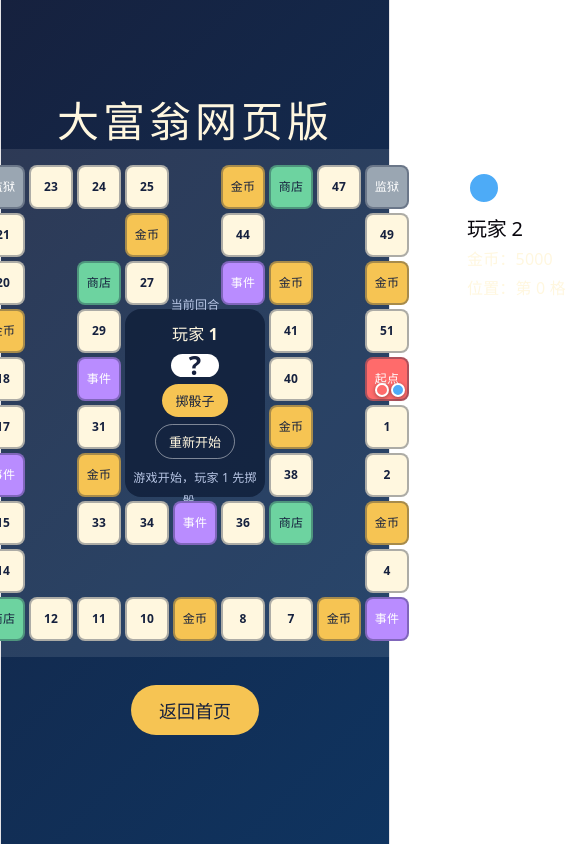
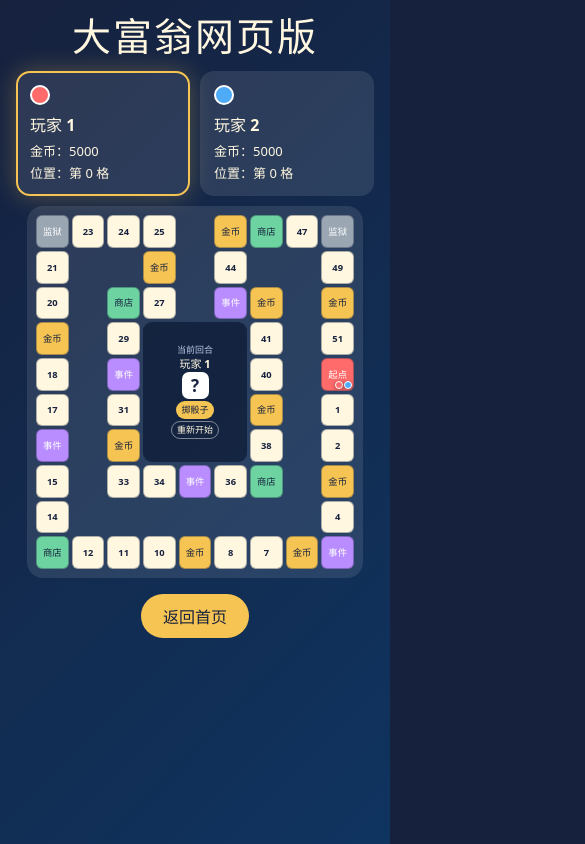
Before and after one commit to steeeeeeveee/monopoly-web-remake, a React (Vite) app in the folder web-remake/: page / in a window 390 px wide. Both pictures are taken after a click on the button "开始游戏". Shown: the top 844 px of the page, 585 px wide, since content can reach past the window. Built offline with nearby package versions, Linux system fonts and the light colour scheme.

Commit message:
style: add responsive desktop and mobile layout

```diff
--- a/web-remake/src/App.css
+++ b/web-remake/src/App.css
@@ -3,14 +3,15 @@
 }
 
 main {
+  width: 100%;
   min-height: 100vh;
-  box-sizing: border-box;
+  padding: 24px;
   display: flex;
   flex-direction: column;
   align-items: center;
   justify-content: center;
   gap: 16px;
-  padding: 24px;
+  overflow-x: hidden;
   background: linear-gradient(135deg, #16213e, #0f3460);
   color: #fff7df;
   text-align: center;
@@ -20,13 +21,14 @@ h1 {
   margin: 0;
   color: #fff7df;
   font-size: clamp(42px, 7vw, 80px);
+  line-height: 1.05;
   letter-spacing: 4px;
 }
 
 p {
   margin: 0;
+  color: #b9c7e6;
   font-size: 20px;
-  color: #b9c7e6;
 }
 
 button {
@@ -39,6 +41,9 @@ button {
   font-size: 18px;
   font-weight: 700;
   cursor: pointer;
+  transition:
+    background 150ms ease,
+    transform 150ms ease;
 }
 
 button:hover {
@@ -51,25 +56,49 @@ button:focus-visible {
   outline-offset: 4px;
 }
 
+button:disabled {
+  cursor: not-allowed;
+  opacity: 0.55;
+  transform: none;
+}
+
+.game-layout {
+  max-width: 100%;
+  display: grid;
+  grid-template-columns:
+    minmax(150px, 170px)
+    auto
+    minmax(150px, 170px);
+  align-items: start;
+  gap: 20px;
+}
+
 .board {
+  --tile-size: 44px;
+  --tile-gap: 4px;
+
   display: grid;
-  grid-template-columns: repeat(9, 44px);
-  grid-template-rows: repeat(10, 44px);
-  gap: 4px;
+  grid-template-columns: repeat(9, var(--tile-size));
+  grid-template-rows: repeat(10, var(--tile-size));
+  gap: var(--tile-gap);
   padding: 16px;
   border-radius: 20px;
   background: rgb(255 255 255 / 10%);
 }
 
 .tile {
+  position: relative;
   display: grid;
   place-items: center;
+  min-width: 0;
+  overflow: hidden;
   border: 2px solid rgb(22 33 62 / 35%);
   border-radius: 8px;
   background: #fff7df;
   color: #16213e;
   font-size: 12px;
   font-weight: 700;
+  line-height: 1;
 }
 
 .tile--start {
@@ -94,14 +123,9 @@ button:focus-visible {
   background: #b98cff;
   color: white;
 }
-.game-layout {
-  display: grid;
-  grid-template-columns: 170px auto 170px;
-  align-items: start;
-  gap: 20px;
-}
 
 .player-panel {
+  min-width: 0;
   padding: 20px;
   border: 2px solid transparent;
   border-radius: 18px;
@@ -133,8 +157,8 @@ button:focus-visible {
   font-size: 16px;
 }
 
-.tile {
-  position: relative;
+.player-panel p + p {
+  margin-top: 6px;
 }
 
 .pieces {
@@ -156,12 +180,14 @@ button:focus-visible {
 .game-controls {
   grid-column: 4 / 7;
   grid-row: 4 / 8;
+  min-width: 0;
   display: flex;
   flex-direction: column;
   align-items: center;
   justify-content: center;
   gap: 7px;
   padding: 8px;
+  overflow: hidden;
   border-radius: 16px;
   background: rgb(13 27 54 / 75%);
   color: #fff7df;
@@ -179,10 +205,10 @@ button:focus-visible {
 }
 
 .dice {
+  width: 48px;
+  height: 48px;
   display: grid;
   place-items: center;
-  width: 48px;
-  height: 48px;
   border-radius: 12px;
   background: white;
   color: #16213e;
@@ -196,18 +222,151 @@ button:focus-visible {
   font-size: 13px;
 }
 
-.game-controls button:disabled {
-  cursor: not-allowed;
-  opacity: 0.55;
-  transform: none;
-}
-
 .secondary-button {
   border: 1px solid rgb(255 255 255 / 45%);
   background: transparent;
   color: #fff7df;
 }
 
-.player-panel p + p {
-  margin-top: 6px;
+@media (max-width: 900px) {
+  main {
+    justify-content: flex-start;
+    gap: 14px;
+    padding: 16px;
+  }
+
+  h1 {
+    font-size: clamp(34px, 10vw, 54px);
+    letter-spacing: 2px;
+  }
+
+  main > p {
+    font-size: 16px;
+  }
+
+  .game-layout {
+    width: min(100%, 520px);
+    grid-template-columns:
+      minmax(0, 1fr)
+      minmax(0, 1fr);
+    gap: 10px;
+  }
+
+  .game-layout > .player-panel:first-child {
+    grid-column: 1;
+    grid-row: 1;
+  }
+
+  .game-layout > .board {
+    grid-column: 1 / -1;
+    grid-row: 2;
+    justify-self: center;
+  }
+
+  .game-layout > .player-panel:last-child {
+    grid-column: 2;
+    grid-row: 1;
+  }
+
+  .player-panel {
+    padding: 12px;
+    border-radius: 14px;
+  }
+
+  .player-marker {
+    width: 20px;
+    height: 20px;
+    border-width: 2px;
+  }
+
+  .player-panel h2 {
+    margin: 7px 0 5px;
+    font-size: 16px;
+  }
+
+  .player-panel p {
+    font-size: 13px;
+  }
+
+  .player-panel p + p {
+    margin-top: 3px;
+  }
+
+  .board {
+    --tile-size: clamp(27px, 8.4vw, 40px);
+    --tile-gap: clamp(2px, 0.75vw, 4px);
+
+    padding: clamp(8px, 2.4vw, 14px);
+    border-radius: 16px;
+  }
+
+  .tile {
+    border-width: 1px;
+    border-radius: 6px;
+    font-size: clamp(8px, 2.4vw, 11px);
+  }
+
+  .pieces {
+    right: 1px;
+    bottom: 1px;
+    gap: 1px;
+  }
+
+  .piece {
+    width: 8px;
+    height: 8px;
+    border-width: 1px;
+  }
+
+  .game-controls {
+    gap: 2px;
+    padding: 3px;
+    border-radius: 9px;
+  }
+
+  .game-controls p {
+    font-size: 9px;
+    line-height: 1.15;
+  }
+
+  .game-controls > p:last-child {
+    display: none;
+  }
+
+  .game-controls strong {
+    font-size: 11px;
+    line-height: 1.15;
+  }
+
+  .dice {
+    width: 27px;
+    height: 27px;
+    border-radius: 7px;
+    font-size: 17px;
+  }
+
+  .game-controls button {
+    min-height: 18px;
+    padding: 2px 5px;
+    font-size: 9px;
+    line-height: 1.15;
+  }
+
+  main > button {
+    margin-top: 2px;
+    padding: 10px 22px;
+    font-size: 16px;
+  }
 }
+
+@media (hover: hover) {
+  button:hover {
+    background: #ffd978;
+    transform: translateY(-2px);
+  }
+
+  .secondary-button:hover {
+    background: rgb(255 255 255 / 12%);
+    color: white;
+  }
+}
--- a/web-remake/src/index.css
+++ b/web-remake/src/index.css
@@ -1,111 +1,32 @@
 :root {
-  --text: #6b6375;
-  --text-h: #08060d;
-  --bg: #fff;
-  --border: #e5e4e7;
-  --code-bg: #f4f3ec;
-  --accent: #aa3bff;
-  --accent-bg: rgba(170, 59, 255, 0.1);
-  --accent-border: rgba(170, 59, 255, 0.5);
-  --social-bg: rgba(244, 243, 236, 0.5);
-  --shadow:
-    rgba(0, 0, 0, 0.1) 0 10px 15px -3px, rgba(0, 0, 0, 0.05) 0 4px 6px -2px;
-
-  --sans: system-ui, 'Segoe UI', Roboto, sans-serif;
-  --heading: system-ui, 'Segoe UI', Roboto, sans-serif;
-  --mono: ui-monospace, Consolas, monospace;
-
-  font: 18px/145% var(--sans);
-  letter-spacing: 0.18px;
-  color-scheme: light dark;
-  color: var(--text);
-  background: var(--bg);
+  font-family:
+    system-ui,
+    "Microsoft YaHei",
+    "Segoe UI",
+    sans-serif;
+  color: #fff7df;
+  background: #16213e;
   font-synthesis: none;
   text-rendering: optimizeLegibility;
   -webkit-font-smoothing: antialiased;
   -moz-osx-font-smoothing: grayscale;
-
-  @media (max-width: 1024px) {
-    font-size: 16px;
-  }
 }
 
-@media (prefers-color-scheme: dark) {
-  :root {
-    --text: #9ca3af;
-    --text-h: #f3f4f6;
-    --bg: #16171d;
-    --border: #2e303a;
-    --code-bg: #1f2028;
-    --accent: #c084fc;
-    --accent-bg: rgba(192, 132, 252, 0.15);
-    --accent-border: rgba(192, 132, 252, 0.5);
-    --social-bg: rgba(47, 48, 58, 0.5);
-    --shadow:
-      rgba(0, 0, 0, 0.4) 0 10px 15px -3px, rgba(0, 0, 0, 0.25) 0 4px 6px -2px;
-  }
-
-  #social .button-icon {
-    filter: invert(1) brightness(2);
-  }
-}
-
-#root {
-  width: 1126px;
-  max-width: 100%;
-  margin: 0 auto;
-  text-align: center;
-  border-inline: 1px solid var(--border);
-  min-height: 100svh;
-  display: flex;
-  flex-direction: column;
+* {
   box-sizing: border-box;
 }
 
+html {
+  min-width: 320px;
+  background: #16213e;
+}
+
 body {
+  min-width: 320px;
+  min-height: 100vh;
   margin: 0;
 }
 
-h1,
-h2 {
-  font-family: var(--heading);
-  font-weight: 500;
-  color: var(--text-h);
+button {
+  font: inherit;
 }
-
-h1 {
-  font-size: 56px;
-  letter-spacing: -1.68px;
-  margin: 32px 0;
-  @media (max-width: 1024px) {
-    font-size: 36px;
-    margin: 20px 0;
-  }
-}
-h2 {
-  font-size: 24px;
-  line-height: 118%;
-  letter-spacing: -0.24px;
-  margin: 0 0 8px;
-  @media (max-width: 1024px) {
-    font-size: 20px;
-  }
-}
-p {
-  margin: 0;
-}
-
-code,
-.counter {
-  font-family: var(--mono);
-  display: inline-flex;
-  border-radius: 4px;
-  color: var(--text-h);
-}
-
-code {
-  font-size: 15px;
-  line-height: 135%;
-  padding: 4px 8px;
-  background: var(--code-bg);
-}
```
